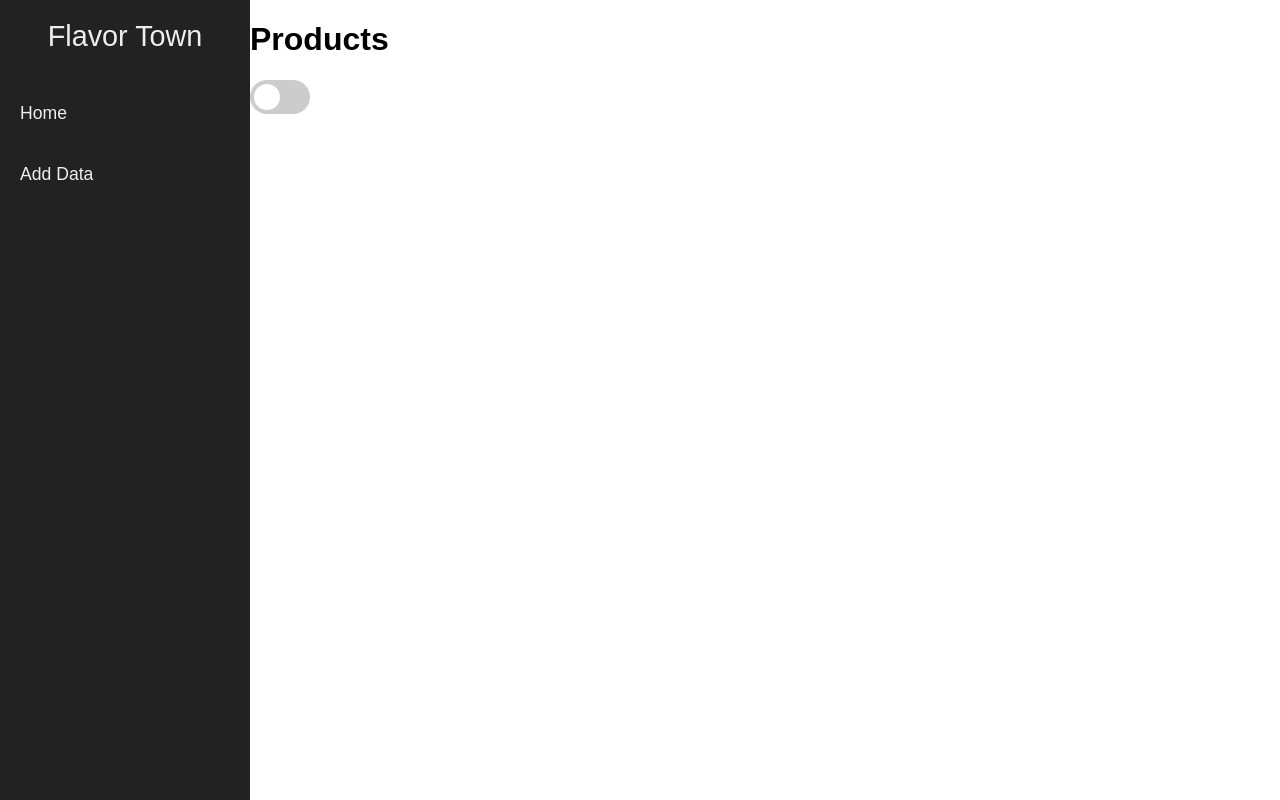
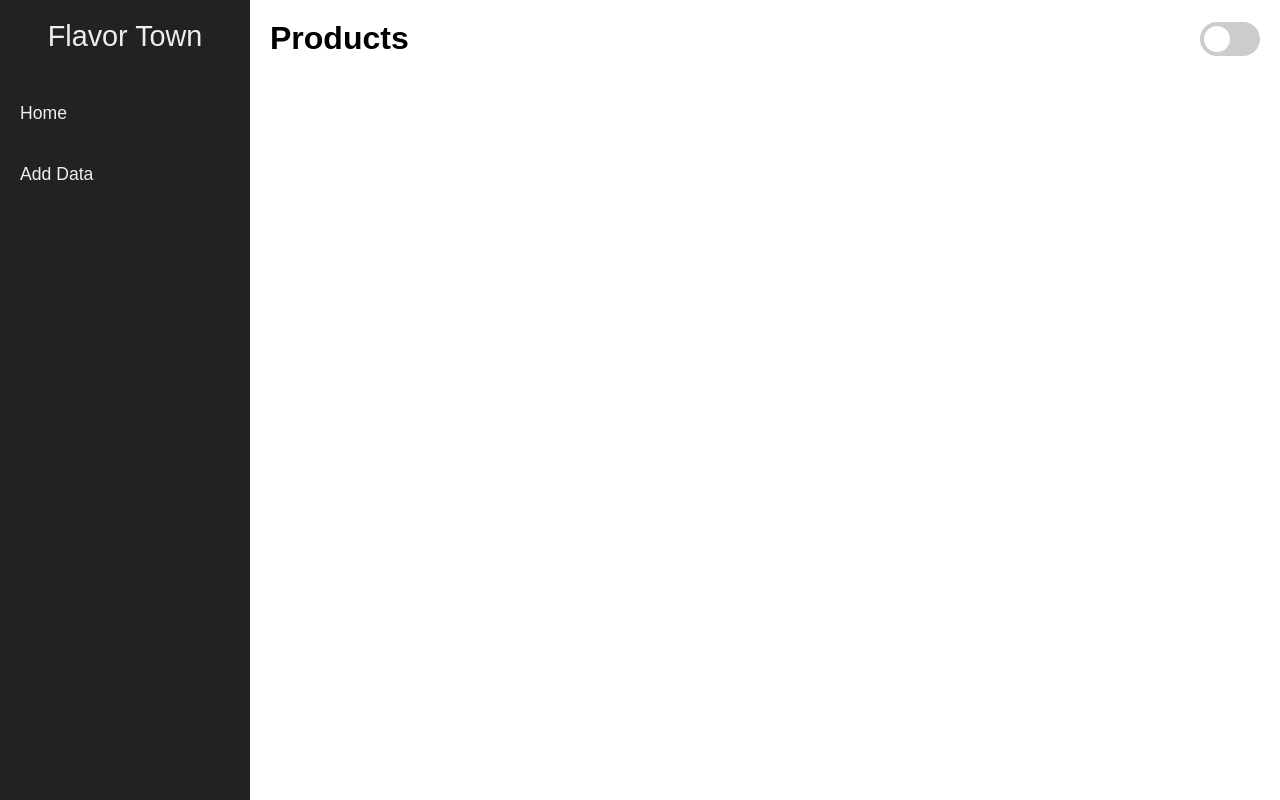
Before and after one commit to Ryan-Willpower/mel_flavortown, a React (Create React App) app: page / in a window 1280 px wide. Built offline with nearby package versions, Linux system fonts and the light colour scheme.

Commit message:
chore: align the button and title

```diff
--- a/src/pages/index/index.tsx
+++ b/src/pages/index/index.tsx
@@ -1,15 +1,26 @@
 import React from "react"
 import styled from "@emotion/styled"
 
-import Toggle from '../../components/toggle-switch'
+import Toggle from "../../components/toggle-switch"
+
+const TitleSection = styled.div`
+  display: flex;
+  justify-content: space-between;
+  align-items: center;
+  margin: 20px;
+
+  h1 {
+    margin: 0;
+  }
+`
 
 const Index: React.FC = () => {
   return (
     <div>
-      <div>
+      <TitleSection>
         <h1>Products</h1>
         <Toggle />
-      </div>
+      </TitleSection>
     </div>
   )
 }
```
